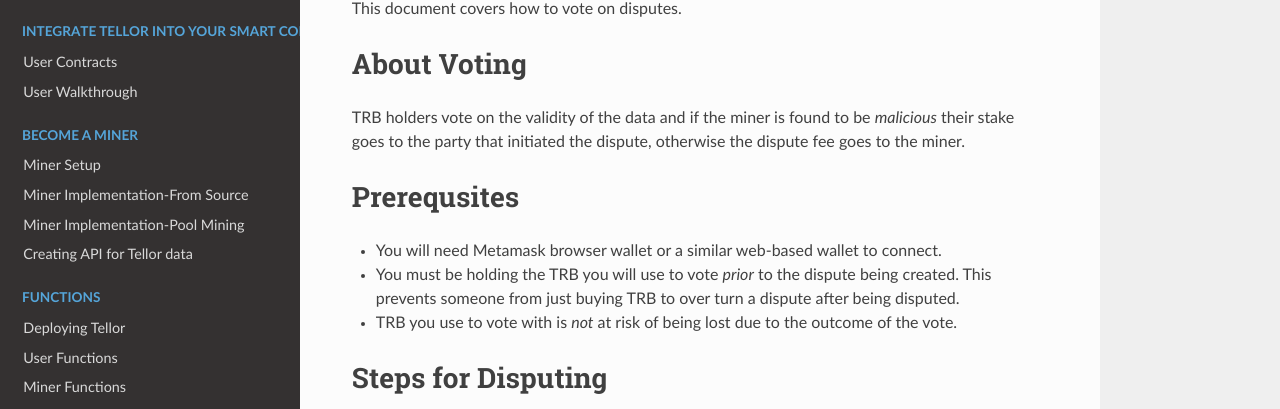
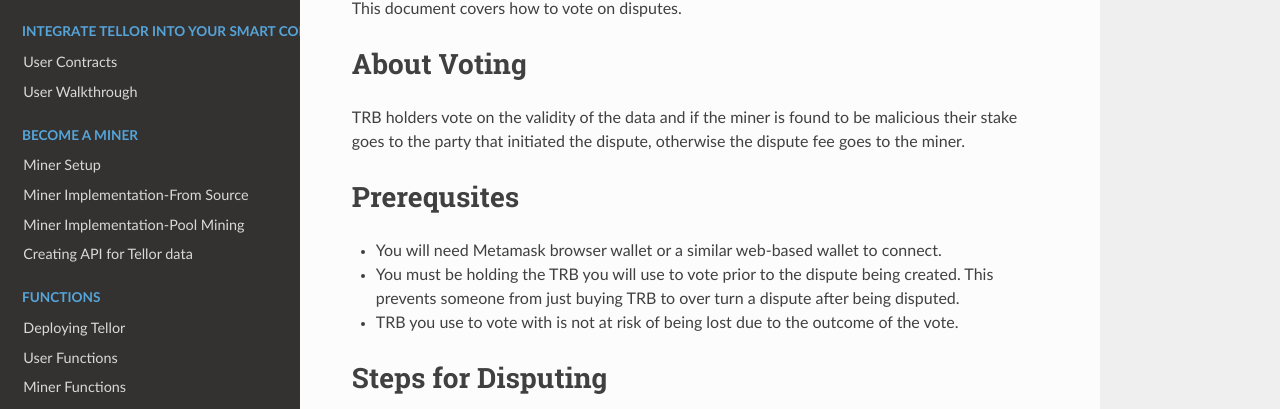
Before and after one commit to tellor-io/TellorDocumentation, an MkDocs documentation site: the page built from docs/Voting.md, in a window 1280 px wide and 900 px high. Shown: the part 163-572 px from the top of the window. Built offline with MkDocs 1.6.1, drawn with Linux system fonts in a browser that asks for light colours; nearby versions of some CDN libraries; a script that is not in the unit is left out.

Commit message:
remove emphisis

```diff
--- a/docs/Voting.md
+++ b/docs/Voting.md
@@ -2,12 +2,12 @@
 This document covers how to vote on disputes.
 
 # About Voting
-TRB holders vote on the validity of the data and if the miner is found to be _malicious_ their stake goes to the party that initiated the dispute, otherwise the dispute fee goes to the miner.
+TRB holders vote on the validity of the data and if the miner is found to be malicious their stake goes to the party that initiated the dispute, otherwise the dispute fee goes to the miner.
 
 # Prerequsites
 * You will need Metamask browser wallet or a similar web-based wallet to connect.
-* You must be holding the TRB you will use to vote _prior_ to the dispute being created. This prevents someone from just buying TRB to over turn a dispute after being disputed.
-* TRB you use to vote with is _not_ at risk of being lost due to the outcome of the vote.
+* You must be holding the TRB you will use to vote prior to the dispute being created. This prevents someone from just buying TRB to over turn a dispute after being disputed.
+* TRB you use to vote with is not at risk of being lost due to the outcome of the vote.
 
 # Steps for Disputing
 1. Go to https://disputes.tellorscan.com
```
